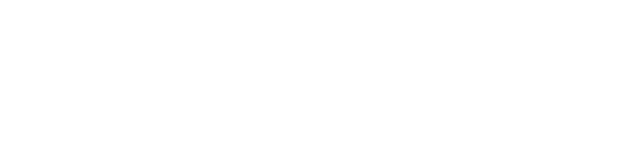
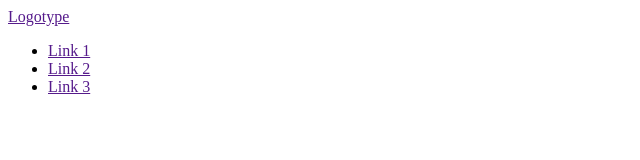
Before and after one commit to SergeyKorobka/blended-team-121-18, a plain HTML site: page index.html in a window 1280 px wide. Shown: the whole page, without its empty margins (0-640 px from the left). Drawn offline with Linux system fonts and the light colour scheme.

Commit message:
add header

```diff
--- a/index.html
+++ b/index.html
@@ -6,6 +6,18 @@
   <title>Document</title>
 </head>
 <body>
+  <header>
+    <div class="container">
+      <a href="" class="logo">Logotype</a>
 
+      <nav>
+        <ul>
+          <li><a href="">Link 1</a></li>
+          <li><a href="">Link 2</a></li>
+          <li><a href="">Link 3</a></li>
+        </ul>
+      </nav>
+    </div>
+  </header>
 </body>
 </html>
```
